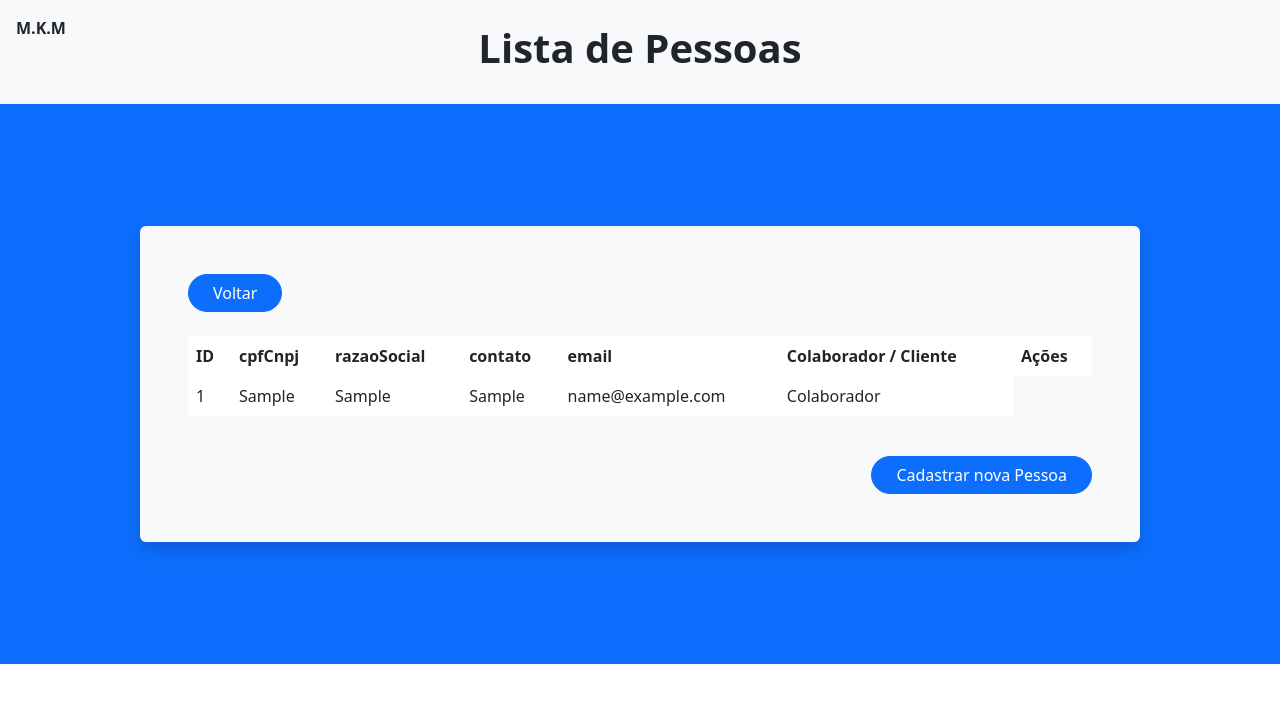
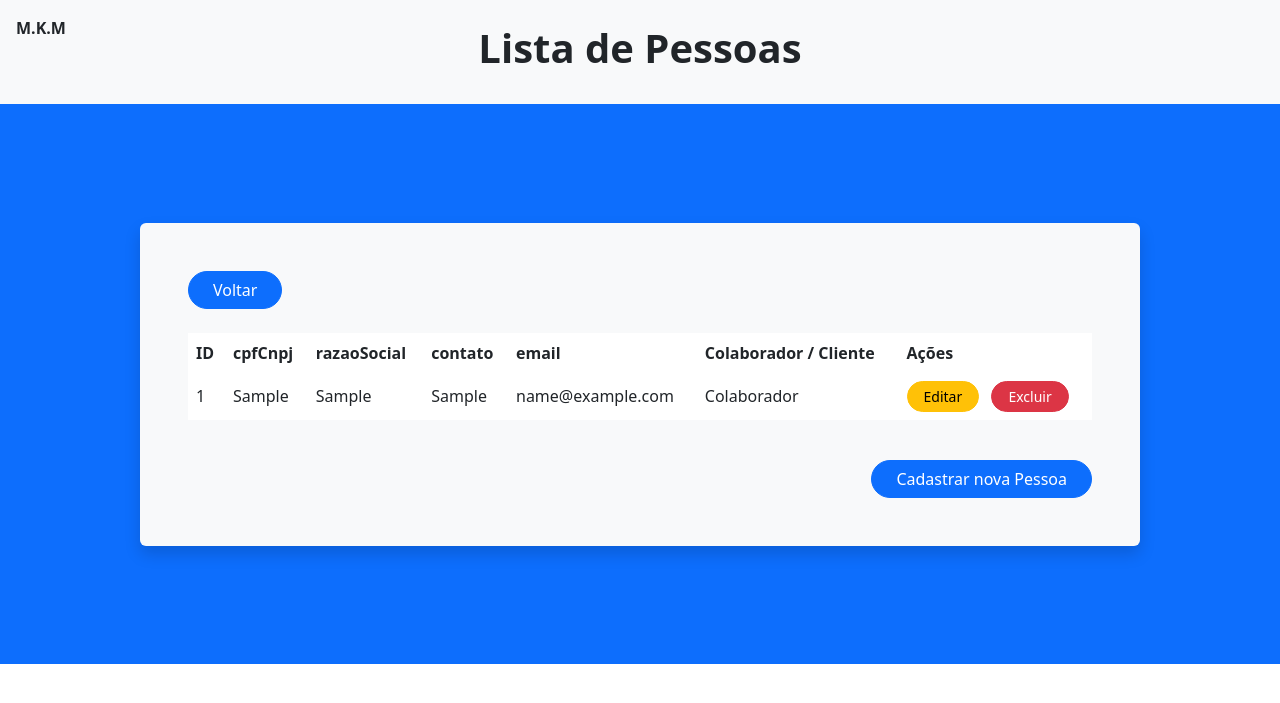
Before and after one commit to BR-Pufferfish/Projeto_SENAC_T4678_Python, a Django app: page /listar_pessoa/ in a window 1280 px wide. Shown: the top 703 px of the page. Run offline with Django 5.2, Linux system fonts and the light colour scheme; tables that the repository leaves empty hold one stand-in row (values such as "Sample post").

Commit message:
adicionado botao de excluir  e editar  em listar_pessoa

```diff
--- a/core/templates/core/listar_pessoa.html
+++ b/core/templates/core/listar_pessoa.html
@@ -48,6 +48,8 @@
                             <td>{{ pessoa.razao_social }}</td>
                             <td>{{ pessoa.contato }}</td>
                             <td>{{ pessoa.email }}</td>
+
+                            <!-- Tipo -->
                             <td>
                                 {% if pessoa.tipo == 1 %}
                                 Cliente
@@ -55,14 +57,29 @@
                                 Colaborador
                                 {% endif %}
                             </td>
+
+                            <!-- Ações -->
+                            <td>
+                                <a href="{% url 'editar_pessoa' pessoa.id %}"
+                                    class="btn btn-warning btn-sm rounded-pill px-3 me-2">
+                                    Editar
+                                </a>
+
+                                <a href="{% url 'excluir_pessoa' pessoa.id %}"
+                                    class="btn btn-danger btn-sm rounded-pill px-3"
+                                    onclick="return confirm('Tem certeza que deseja excluir esta pessoa?')">
+                                    Excluir
+                                </a>
+                            </td>
                         </tr>
                         {% empty %}
                         <tr>
-                            <td colspan="6" class="text-center">
+                            <td colspan="7" class="text-center">
                                 Nenhuma pessoa cadastrada.
                             </td>
                         </tr>
                         {% endfor %}
+                    </tbody>
                     </tbody>
                 </table>
             </div>
```
